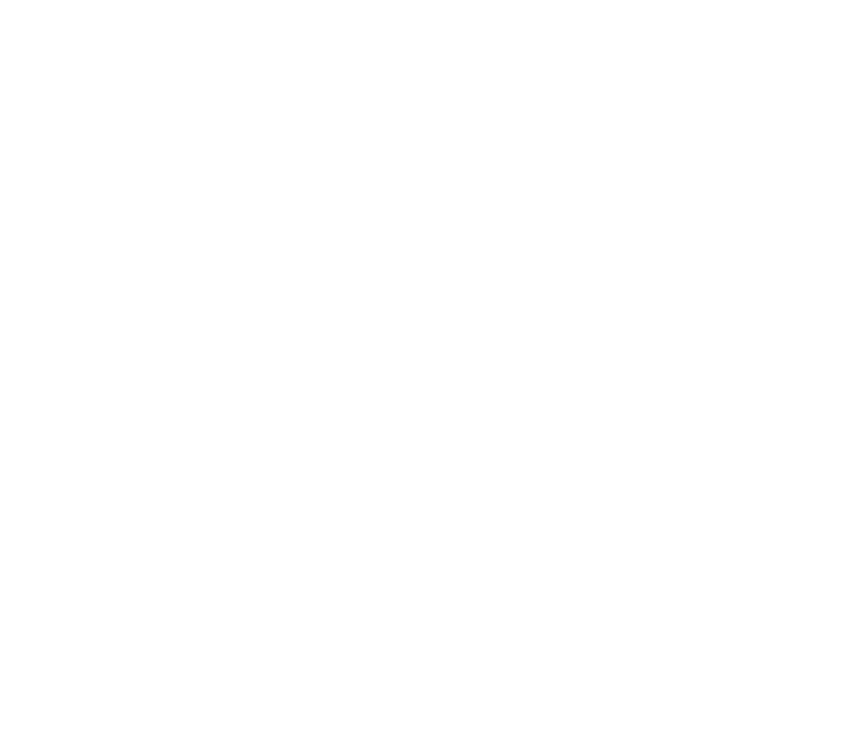
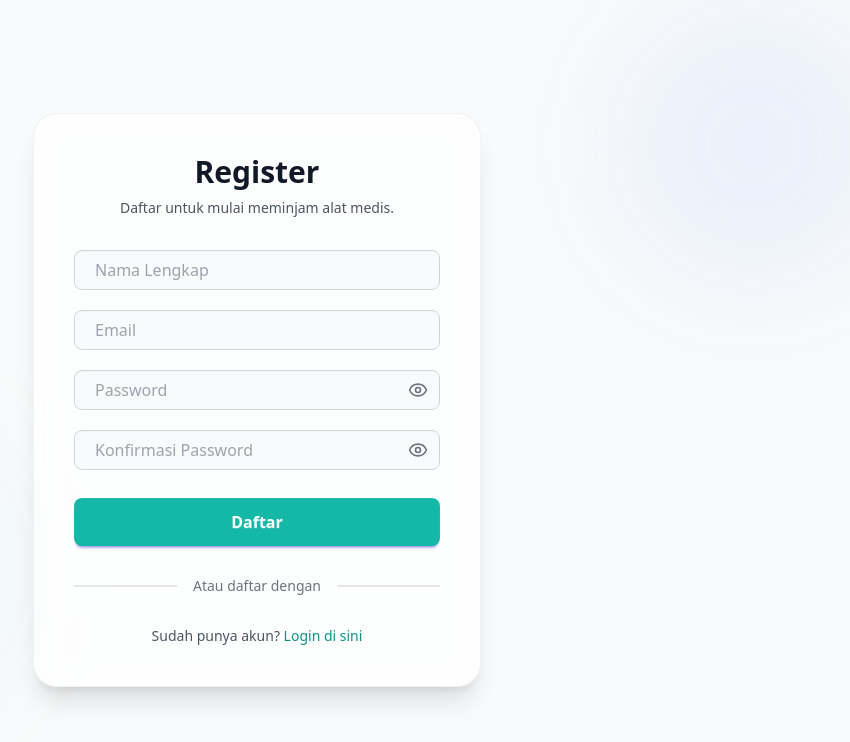
Before and after one commit to mrestuab/medisLink, a React app in the folder frontend/: page /register in a window 1280 px wide. Before the commit this address had no page. Shown: the top 742 px of the page, without its empty margins (383-1233 px from the left). Built offline with nearby package versions, Linux system fonts and the light colour scheme; the HTML template or start-up script is replaced by a standard one.

Commit message:
register page

```diff
--- a/frontend/src/App.jsx
+++ b/frontend/src/App.jsx
@@ -1,6 +1,7 @@
 import { Routes, Route } from 'react-router-dom'
 import HomePage from './pages/HomePage'
 import LoginPage from './pages/LoginPage'
+import RegisterPage from './pages/RegisterPage'
 
 function App() {
   return (
@@ -9,6 +10,7 @@
         <Route path="/" element={<HomePage />} />
 
         <Route path="/login" element={<LoginPage />} />
+        <Route path="/register" element={<RegisterPage />} />
       </Routes>
     </div>
   )
--- /dev/null
+++ b/frontend/src/pages/RegisterPage.jsx
@@ -0,0 +1,101 @@
+import React, { useState } from 'react';
+import { Link } from 'react-router-dom';
+import { Eye, EyeOff } from 'lucide-react';
+
+const RegisterPage = () => {
+  const [showPassword, setShowPassword] = useState(false);
+  const [showConfirmPassword, setShowConfirmPassword] = useState(false);
+
+  return (
+    <div className="flex items-center justify-center min-h-screen bg-gray-50 px-4 sm:px-6 lg:px-8 relative overflow-hidden">
+
+      <div className="absolute top-0 right-0 w-72 h-72 bg-blue-500/10 rounded-full blur-3xl animate-pulse"></div>
+      <div className="absolute bottom-10 left-10 w-96 h-96 bg-teal-500/5 rounded-full blur-3xl animate-pulse delay-1000"></div>
+
+      <div className="relative z-10 max-w-md w-full p-8 sm:p-10 bg-white/70 backdrop-blur-md rounded-3xl shadow-xl border border-gray-200/50">
+
+        <div className="flex flex-col items-center mb-8">
+          <h2 className="text-3xl font-bold text-center text-gray-900">
+            Register
+          </h2>
+          <p className="mt-2 text-center text-sm text-gray-600">
+            Daftar untuk mulai meminjam alat medis.
+          </p>
+        </div>
+
+        <form className="space-y-5">
+          <div className="relative">
+            <input
+              type="text"
+              placeholder="Nama Lengkap"
+              className="input input-bordered w-full pl-5 border-gray-300 rounded-lg bg-gray-50 focus:bg-white focus:border-teal-500 "
+              required
+            />
+          </div>
+
+          <div className="relative">
+            <input
+              type="email"
+              placeholder="Email"
+              className="input input-bordered w-full pl-5 border-gray-300 rounded-lg bg-gray-50 focus:bg-white focus:border-teal-500 "
+              required
+            />
+          </div>
+
+          <div className="relative">
+            <input
+              type={showPassword ? "text" : "password"}
+              placeholder="Password"
+              className="input input-bordered border-gray-300 rounded-lg w-full pl-5 bg-gray-50 focus:bg-white focus:border-teal-500"
+              required
+            />
+            <button
+              type="button"
+              onClick={() => setShowPassword(!showPassword)}
+              className="absolute inset-y-0 right-0 flex items-center pr-3 text-gray-500 hover:text-gray-700"
+            >
+              {showPassword ? <EyeOff className="w-5 h-5" /> : <Eye className="w-5 h-5" />}
+            </button>
+          </div>
+
+          <div className="relative">
+            <input
+              type={showConfirmPassword ? "text" : "password"}
+              placeholder="Konfirmasi Password"
+              className="input input-bordered border-gray-300 rounded-lg w-full pl-5 bg-gray-50 focus:bg-white focus:border-teal-500"
+              required
+            />
+            <button
+              type="button"
+              onClick={() => setShowConfirmPassword(!showConfirmPassword)}
+              className="absolute inset-y-0 right-0 flex items-center pr-3 text-gray-500 hover:text-gray-700"
+            >
+              {showConfirmPassword ? <EyeOff className="w-5 h-5" /> : <Eye className="w-5 h-5" />}
+            </button>
+          </div>
+
+          {/* 6. Tombol Submit (Diubah untuk Registrasi) */}
+          <div className="pt-2"> {/* Tambahan padding atas */}
+            <button
+              type="submit"
+              className="btn btn-primary w-full bg-teal-500 rounded-lg hover:bg-teal-600 border-none text-white font-semibold text-base h-12"
+            >
+              Daftar
+            </button>
+          </div>
+        </form>
+
+        <div className="divider text-sm text-gray-500 my-8">Atau daftar dengan</div>
+
+        <p className="mt-8 text-center text-sm text-gray-600">
+          Sudah punya akun?{' '}
+          <Link to="/login" className="font-medium text-teal-600 hover:underline">
+            Login di sini
+          </Link>
+        </p>
+      </div>
+    </div>
+  );
+};
+
+export default RegisterPage;
```
